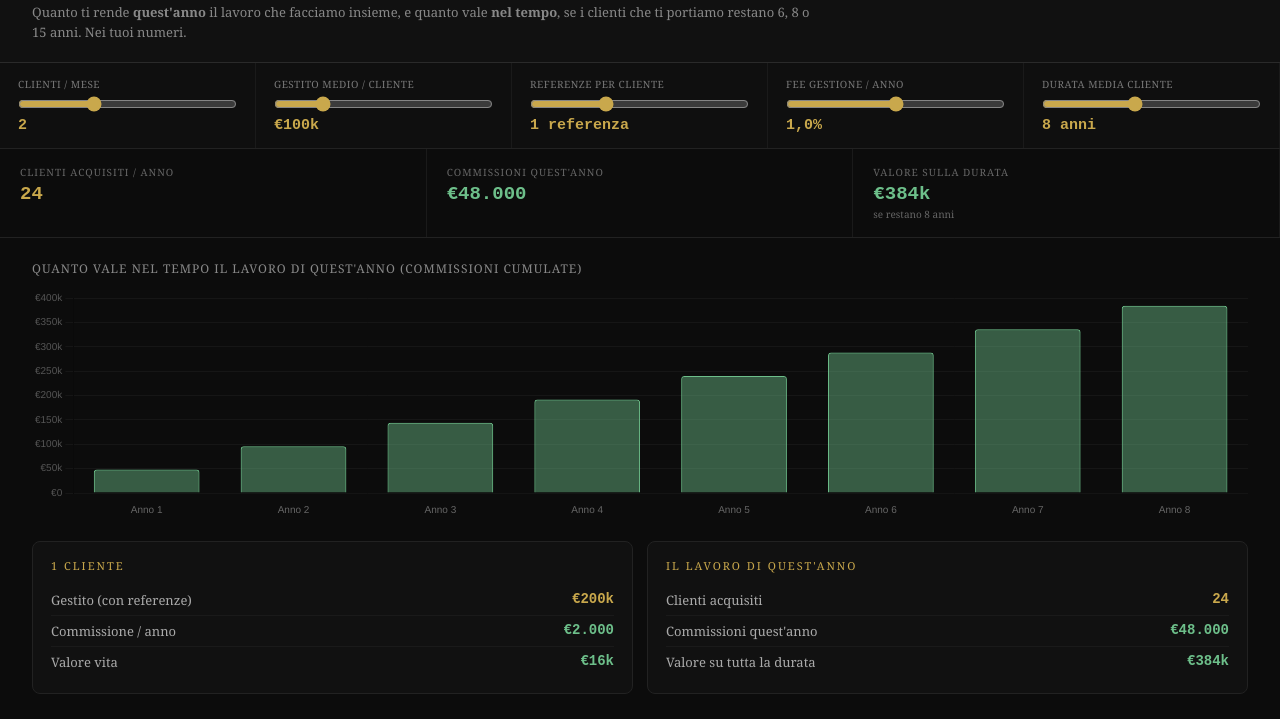
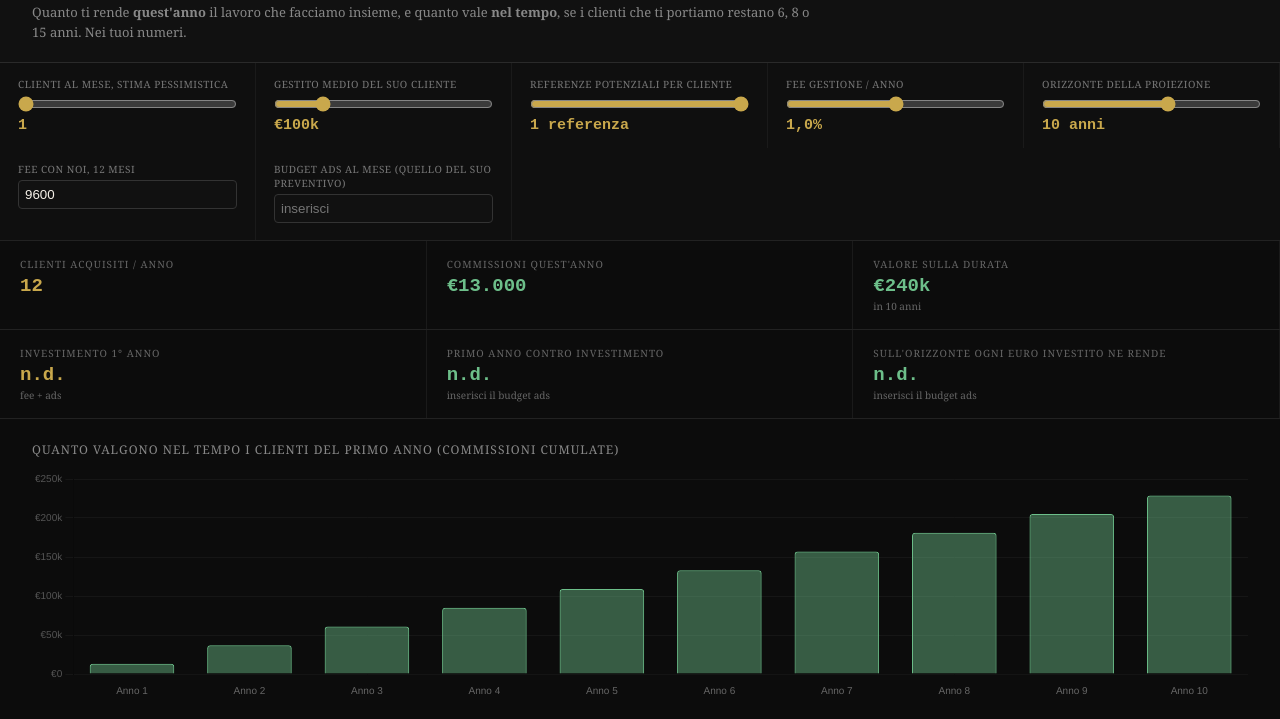
Before and after one commit to francescolabriola1011-star/ai-elite-tools, a plain HTML site: page gestito-cliente.html in a window 1280 px wide. Shown: the part 81-800 px from the top of the page. Drawn offline with nearby package versions, Linux system fonts and the light colour scheme.

Commit message:
Simulatore gestito: stima pessimistica 1-2 clienti, 1 referenza, primo anno a mesi veri, investimento e pareggio, orizzonte 10 anni

```diff
--- a/gestito-cliente.html
+++ b/gestito-cliente.html
@@ -48,11 +48,13 @@ body{background:#0C0C0C;color:#F5F0E8;font-family:Georgia,'Times New Roman',seri
 </div>
 
 <div class="ctrls">
-  <div class="sl"><label>Clienti / mese</label><input type="range" id="cmSl" min="1" max="4" value="2"><div class="sl-val" id="cmV">2</div></div>
-  <div class="sl"><label>Gestito medio / cliente</label><input type="range" id="aumSl" min="50000" max="300000" value="100000" step="10000"><div class="sl-val" id="aumV">€100k</div></div>
-  <div class="sl"><label>Referenze per cliente</label><input type="range" id="famSl" min="0" max="3" value="1" step="1"><div class="sl-val" id="famV">1 referenza</div></div>
+  <div class="sl"><label>Clienti al mese, stima pessimistica</label><input type="range" id="cmSl" min="1" max="2" value="1"><div class="sl-val" id="cmV">1</div></div>
+  <div class="sl"><label>Gestito medio del suo cliente</label><input type="range" id="aumSl" min="50000" max="300000" value="100000" step="10000"><div class="sl-val" id="aumV">€100k</div></div>
+  <div class="sl"><label>Referenze potenziali per cliente</label><input type="range" id="famSl" min="0" max="1" value="1" step="1"><div class="sl-val" id="famV">1 referenza</div></div>
   <div class="sl"><label>Fee gestione / anno</label><input type="range" id="feeSl" min="0.5" max="1.5" value="1" step="0.1"><div class="sl-val" id="feeV">1,0%</div></div>
-  <div class="sl"><label>Durata media cliente</label><input type="range" id="durSl" min="3" max="15" value="8"><div class="sl-val" id="durV">8 anni</div></div>
+  <div class="sl"><label>Orizzonte della proiezione</label><input type="range" id="durSl" min="3" max="15" value="10"><div class="sl-val" id="durV">10 anni</div></div>
+  <div class="sl"><label>Fee con noi, 12 mesi</label><input type="number" id="feeInv" min="0" step="100" value="9600" style="width:100%;padding:6px;background:#111;color:#F5F0E8;border:1px solid #333;border-radius:4px"></div>
+  <div class="sl"><label>Budget ads al mese (quello del suo preventivo)</label><input type="number" id="adsInv" min="0" step="50" placeholder="inserisci" style="width:100%;padding:6px;background:#111;color:#F5F0E8;border:1px solid #333;border-radius:4px"></div>
 </div>
 
 <div class="metrics">
@@ -60,9 +62,14 @@ body{background:#0C0C0C;color:#F5F0E8;font-family:Georgia,'Times New Roman',seri
   <div class="metric"><label>Commissioni quest'anno</label><div class="mv green" id="m_y1">—</div></div>
   <div class="metric"><label>Valore sulla durata</label><div class="mv green" id="m_val">—</div><div class="ms" id="m_val_s">—</div></div>
 </div>
+<div class="metrics">
+  <div class="metric"><label>Investimento 1° anno</label><div class="mv gold" id="m_inv">—</div><div class="ms" id="m_inv_s">fee + ads</div></div>
+  <div class="metric"><label>Primo anno contro investimento</label><div class="mv green" id="m_roi1">—</div><div class="ms" id="m_roi1_s">—</div></div>
+  <div class="metric"><label>Sull'orizzonte ogni euro investito ne rende</label><div class="mv green" id="m_roid">—</div><div class="ms" id="m_roid_s">—</div></div>
+</div>
 
 <div class="chart-area">
-  <h3>Quanto vale nel tempo il lavoro di quest'anno (commissioni cumulate)</h3>
+  <h3>Quanto valgono nel tempo i clienti del primo anno (commissioni cumulate)</h3>
   <div style="position:relative;height:230px"><canvas id="ch"></canvas></div>
 </div>
 
@@ -82,12 +89,11 @@ body{background:#0C0C0C;color:#F5F0E8;font-family:Georgia,'Times New Roman',seri
 </div>
 
 <div class="foot">
-  Dati illustrativi. Mostra il valore dei <b>clienti acquisiti in un anno</b> di lavoro insieme: quanto rendono il primo anno e quanto valgono in totale se restano la durata media indicata. "Referenze per cliente" = quante persone (familiari/conoscenti) ogni cliente porta in media: ognuna vale un cliente in più con lo stesso gestito medio (0 = nessuna referenza).
+  Dati illustrativi, stima pessimistica. Conta solo i <b>clienti acquisiti nel primo anno</b>: 1 o 2 al mese, ognuno con al massimo 1 referenza potenziale che vale un cliente in più con lo stesso gestito. Il primo anno conta i mesi veri: un cliente preso a dicembre rende un mese, non dodici. La proiezione non aggiunge altro: niente clienti degli anni dopo, niente crescita del gestito. L'investimento è fee più budget ads del suo preventivo.
 </div>
 
 <script>
 let chart=null;
-const COSTO=17400;
 function k(v){if(v>=1000000)return"€"+(v/1000000).toFixed(v>=10000000?1:2)+"M";if(v>=1000)return"€"+Math.round(v/1000)+"k";return"€"+Math.round(v)}
 function eur(v){return"€"+Math.round(v).toLocaleString("it-IT")}
 function calc(){
@@ -95,20 +101,27 @@ function calc(){
   const mult=1+ref;                 // 0 referenze = ×1, ogni referenza vale un cliente in più allo stesso gestito
   cmV.textContent=cm;aumV.textContent=k(aum);famV.textContent=ref+(ref===1?" referenza":" referenze");feeV.textContent=(fee*100).toFixed(1).replace(".",",")+"%";durV.textContent=dur+" anni";
   const commCli=aum*mult*fee;       // commissione/anno per cliente (incluse referenze)
-  const cliAnno=cm*12;              // clienti acquisiti quest'anno
-  const y1=cliAnno*commCli;         // commissioni quest'anno (coorte, anno pieno)
-  const val=y1*dur;                 // valore del lavoro di quest'anno sulla permanenza
-  // metrics
+  const cliAnno=cm*12;              // clienti acquisiti nel primo anno, uno ogni mese
+  // primo anno a mesi veri: il cliente del mese i rende (13-i)/12 dell'anno, in media 6,5 mesi
+  const y1=cm*commCli*78/12;
+  const val=cliAnno*commCli*dur;    // valore dei clienti del primo anno sull'orizzonte
   m_cli.textContent=cliAnno;
   m_y1.textContent=eur(y1);
-  m_val.textContent=k(val); m_val_s.textContent="se restano "+dur+" anni";
-  // card 1 cliente
+  m_val.textContent=k(val); m_val_s.textContent="in "+dur+" anni";
   c_aum.textContent=k(aum*mult); c_comm.textContent=eur(commCli); c_ltv.textContent=k(commCli*dur);
-  // card lavoro di quest'anno
   w_cli.textContent=cliAnno; w_y1.textContent=eur(y1); w_val.textContent=k(val);
+  const ads=adsInv.value===""?null:+adsInv.value, inv=ads===null?null:(+feeInv.value||0)+ads*12;
+  if(inv){
+    m_inv.textContent=eur(inv);
+    const r1=y1/inv; m_roi1.textContent="×"+r1.toFixed(1).replace(".",",");
+    m_roi1_s.textContent=r1>=1?"si ripaga già il primo anno":"pareggio non ancora raggiunto";
+    m_roid.textContent="€"+Math.round(val/inv); m_roid_s.textContent=eur(val)+" contro "+eur(inv);
+  }else{
+    m_inv.textContent="n.d."; m_roi1.textContent="n.d."; m_roi1_s.textContent="inserisci il budget ads"; m_roid.textContent="n.d."; m_roid_s.textContent="inserisci il budget ads";
+  }
   // chart: valore cumulato del lavoro di quest'anno, anno per anno fino alla durata
   const labels=[],data=[];
-  for(let y=1;y<=dur;y++){labels.push("Anno "+y);data.push(Math.round(y1*y));}
+  for(let y=1;y<=dur;y++){let mesi=0;for(let i=1;i<=12;i++){mesi+=Math.min(Math.max(12*y-(i-1),0),dur*12);}labels.push("Anno "+y);data.push(Math.round(cm*commCli*mesi/12));}
   if(chart)chart.destroy();
   chart=new Chart(document.getElementById("ch"),{type:"bar",
     data:{labels,datasets:[{label:"Commissioni cumulate",data,backgroundColor:"rgba(109,191,138,.45)",borderColor:"#6DBF8A",borderWidth:1,borderRadius:3}]},
@@ -117,7 +130,7 @@ function calc(){
       scales:{x:{ticks:{color:"#666",font:{size:10}},grid:{display:false}},y:{ticks:{color:"#555",font:{size:10},callback:v=>k(v)},grid:{color:"#161616"}}}}
   });
 }
-[cmSl,aumSl,famSl,feeSl,durSl].forEach(s=>s.addEventListener("input",calc));
+[cmSl,aumSl,famSl,feeSl,durSl,feeInv,adsInv].forEach(s=>s.addEventListener("input",calc));
 calc();
 </script>
 </body>
```
